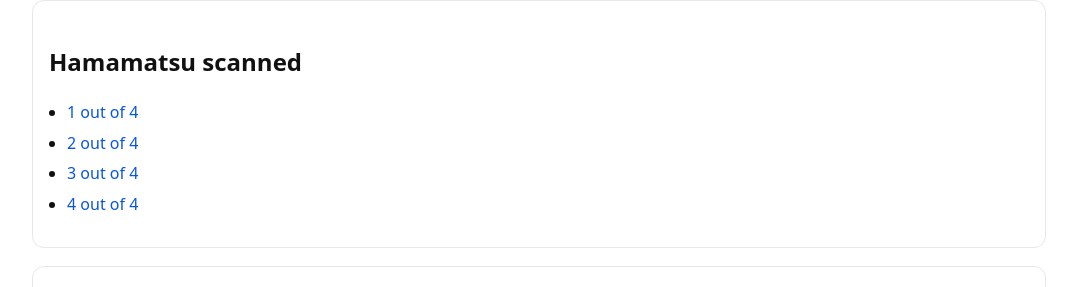
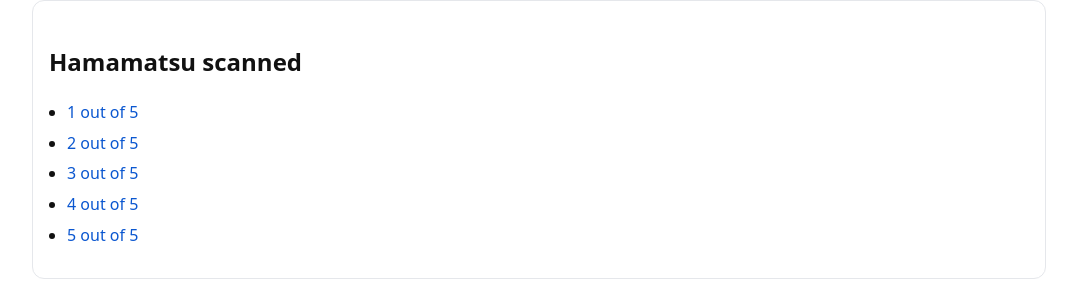
Before and after one commit to cbhindex/visualise_scan_stain_efffects, a plain HTML site: page dataset.html in a window 1280 px wide. Shown: the part 513-800 px from the top of the page, without its empty margins (0-1077 px from the left). Drawn offline with Linux system fonts and the light colour scheme.

Commit message:
Add files via upload

```diff
--- a/dataset.html
+++ b/dataset.html
@@ -75,10 +75,11 @@
   <div class="section">
     <h2>Hamamatsu scanned</h2>
     <ul>
-      <li><a href="[LINK]" target="_blank" rel="noopener noreferrer">1 out of 4</a></li>
-      <li><a href="[LINK]" target="_blank" rel="noopener noreferrer">2 out of 4</a></li>
-      <li><a href="[LINK]" target="_blank" rel="noopener noreferrer">3 out of 4</a></li>
-      <li><a href="[LINK]" target="_blank" rel="noopener noreferrer">4 out of 4</a></li>
+      <li><a href="https://www.kaggle.com/datasets/binghaochai/multi-lab-stained-hamamatsu-scanned-sarcoma-wsis-1" target="_blank" rel="noopener noreferrer">1 out of 5</a></li>
+      <li><a href="https://www.kaggle.com/datasets/binghaochai/multi-lab-stained-hamamatsu-scanned-sarcoma-wsis-2" target="_blank" rel="noopener noreferrer">2 out of 5</a></li>
+      <li><a href="https://www.kaggle.com/datasets/binghaochai/multi-lab-stained-hamamatsu-scanned-sarcoma-wsis-3" target="_blank" rel="noopener noreferrer">3 out of 5</a></li>
+      <li><a href="https://www.kaggle.com/datasets/binghaochai/multi-lab-stained-hamamatsu-scanned-sarcoma-wsis-4" target="_blank" rel="noopener noreferrer">4 out of 5</a></li>
+      <li><a href="https://www.kaggle.com/datasets/binghaochai/multi-lab-stained-hamamatsu-scanned-sarcoma-wsis-5" target="_blank" rel="noopener noreferrer">5 out of 5</a></li>
     </ul>
   </div>
 
```
